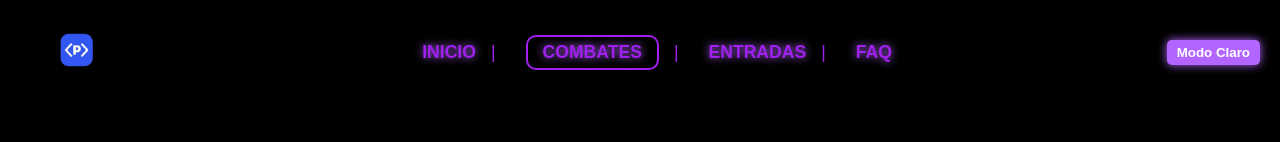
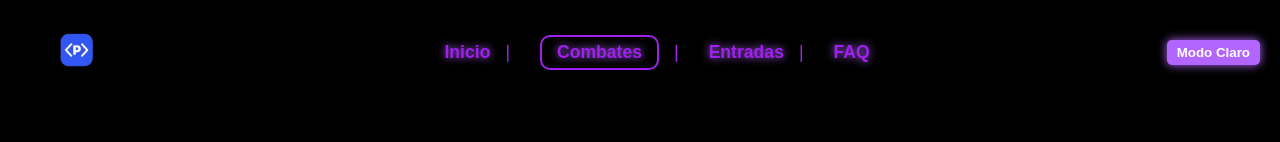
Before and after one commit to agutierrezmurillo2-dev/Velada_Abraham_Alvaro_Santi, a plain HTML site: page Combates.html in a window 1280 px wide. Shown: the top 142 px of the page. Drawn offline with Linux system fonts and the light colour scheme.

Commit message:
Combates

```diff
--- a/Combates.html
+++ b/Combates.html
@@ -13,9 +13,9 @@
                 <img src="img/LOGO.png" alt="Logo PEPE" width="100">
             </div>
             <nav class="navegacion">
-                <a href="index.html">INICIO</a> |
-                <a href="Combates.html" class="activo">COMBATES</a> |
-                <a href="entradas.html">ENTRADAS</a> |
+                <a href="index.html">Inicio</a> |
+                <a href="Combates.html" class="activo">Combates</a> |
+                <a href="entradas.html">Entradas</a> |
                 <a href="faq.html">FAQ</a>
             </nav>
             <button id="modo-btn" style="padding: 5px 10px; cursor: pointer; border-radius: 5px; font-weight: bold;">Modo Claro</button>
@@ -97,6 +97,6 @@
         </main>
     </div>
 
-    <script src="js/combates.js"></script>
+   <script src="js/modo-claro.js"></script>
 </body>
 </html>
```
